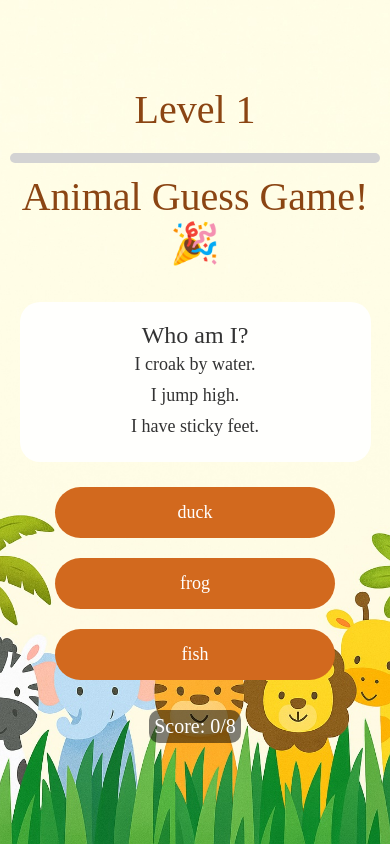
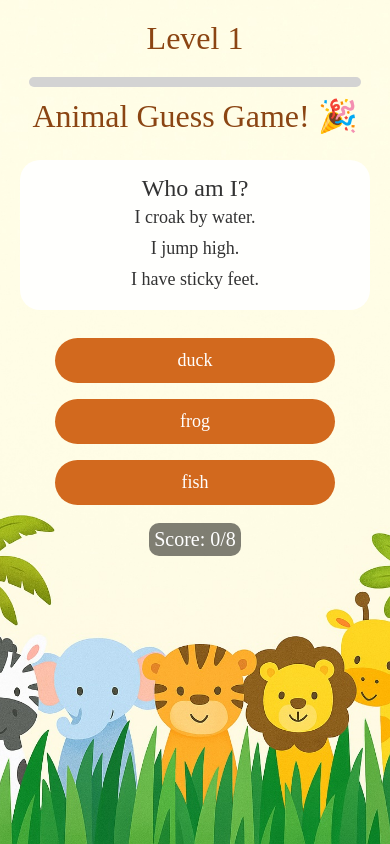
Before and after one commit to ThenukaAnjala/Smart-Learning-Platform-for-Early-Childhood-Education-SLPECE-, a React Native app in the folder frontend/: screen /AnimalQuizScreen in a window 390 px wide. Built offline with nearby package versions, Linux system fonts and the light colour scheme.

Commit message:
layout seted in animal quiz

```diff
--- a/frontend/screens/AnimalQuizScreen.js
+++ b/frontend/screens/AnimalQuizScreen.js
@@ -562,7 +562,11 @@ const AnimalQuizScreen = ({ navigation, route }) => {
   return (
     <View style={styles.container}>
       <Image source={backgroundImage} style={styles.backgroundImage} />
-      <ScrollView contentContainerStyle={styles.scrollContainer}>
+      <ScrollView
+        contentContainerStyle={styles.scrollContainer}
+        bounces={false}
+        showsVerticalScrollIndicator={false}
+      >
         <View style={styles.contentWrapper}>
           <Text style={[styles.title, styles.levelTitle]}>Level {currentLevel === 'easy' ? 1 : currentLevel === 'medium' ? 2 : 3}</Text>
           <View
@@ -641,34 +645,30 @@ const AnimalQuizScreen = ({ navigation, route }) => {
 const styles = StyleSheet.create({
   container: {
     flex: 1,
-    width: SCREEN_WIDTH,
-    height: SCREEN_HEIGHT,
     backgroundColor: 'transparent',
-    padding: 0,
   },
   backgroundImage: {
     position: 'absolute',
-    top: 0,
-    left: 0,
-    width: SCREEN_WIDTH,
-    height: SCREEN_HEIGHT,
+    width: '100%',
+    height: '100%',
     resizeMode: 'cover',
   },
   scrollContainer: {
-    flexGrow: 1, // Allows ScrollView to fill the screen
-    justifyContent: 'center', // Centers content vertically if it doesn't fill the screen
+    flexGrow: 1,
+    paddingVertical: 20,
   },
   contentWrapper: {
-    width: '100%',
+    flex: 1,
     alignItems: 'center',
-    paddingVertical: 20, // Adjusted padding for better spacing
+    paddingHorizontal: 20,
+    paddingBottom: 20,
   },
   title: {
-    fontSize: 40,
+    fontSize: 32, // Reduced from 40 to fit better
     color: '#8B4513',
     fontFamily: 'Schoolbell',
     textAlign: 'center',
-    marginBottom: 20, // Reduced margin to fit within screen
+    marginBottom: 15,
   },
   levelTitle: {
     marginBottom: 10,
@@ -690,11 +690,11 @@ const styles = StyleSheet.create({
   },
   questionContainer: {
     backgroundColor: 'rgba(255, 255, 255, 0.9)',
-    padding: 20,
+    padding: 15,
     borderRadius: 20,
-    marginVertical: 15,
+    marginVertical: 10,
     alignItems: 'center',
-    width: '90%',
+    width: '100%',
   },
   questionText: {
     fontSize: 24,
@@ -710,15 +710,14 @@ const styles = StyleSheet.create({
     marginVertical: 5,
   },
   optionsContainer: {
-    flexDirection: 'column',
+    width: '100%',
     alignItems: 'center',
-    width: '90%',
-    marginBottom: 20,
+    marginVertical: 10,
   },
   optionButton: {
     backgroundColor: '#D2691E',
-    padding: 15,
-    marginVertical: 10,
+    padding: 12,
+    marginVertical: 8,
     borderRadius: 30,
     width: '80%',
     alignItems: 'center',
```
